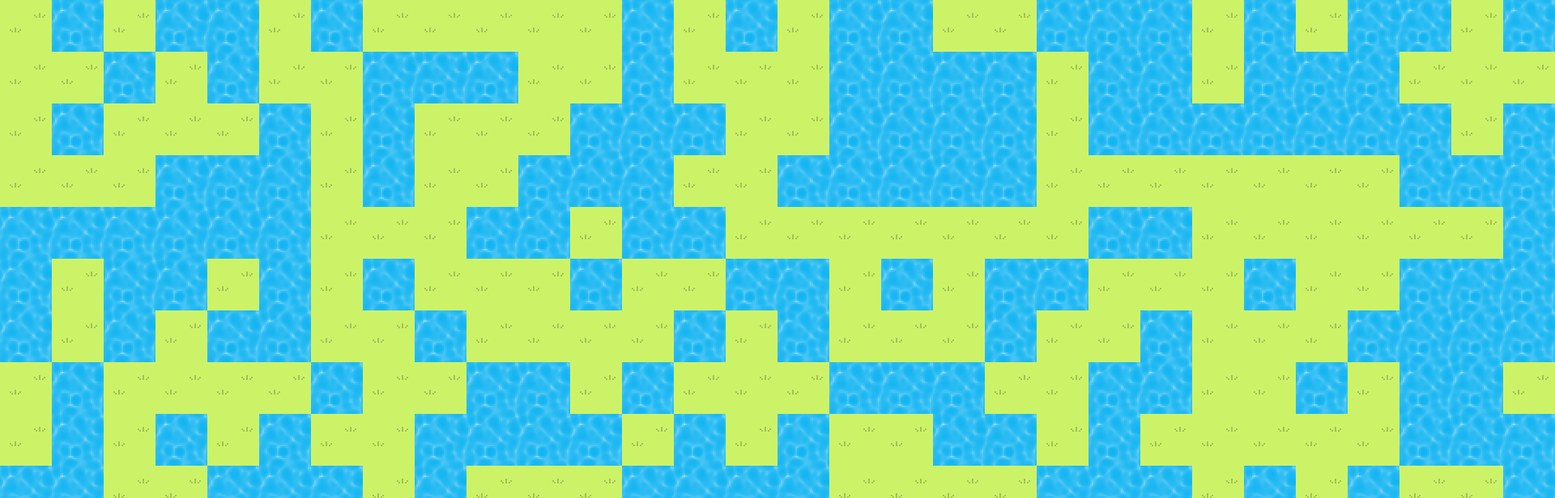
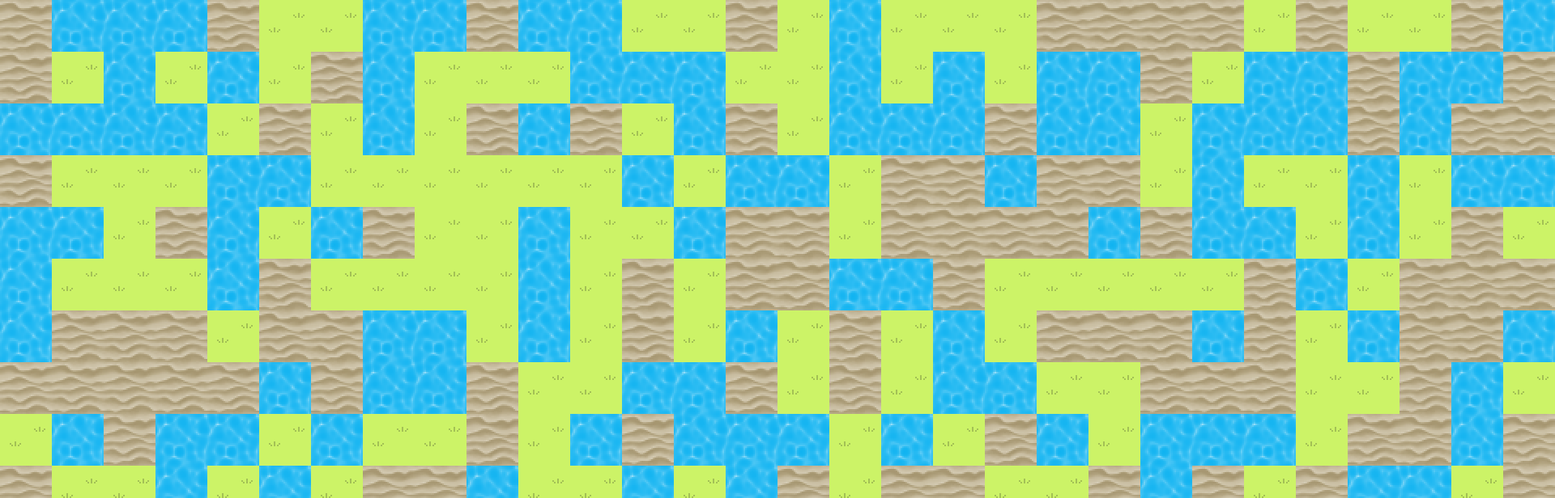
Before and after one commit to Eros0104/wave-function-collapse, a React (Create React App) app: page / in a window 1280 px wide. Shown: the top 616 px of the page at 81% size, 1920 px wide, since content can reach past the window. Built offline with nearby package versions, Linux system fonts and the light colour scheme.

Commit message:
feat: initial algorithm for wave function collapse

```diff
--- a/src/App.js
+++ b/src/App.js
@@ -1,19 +1,90 @@
 import Grass from "./components/Grass";
 import Water from "./components/Water";
-const rows = 32;
-const columns = 32;
+import Sand from "./components/Sand";
+const rows = 64;
+const columns = 64;
+
+const tileTypes = [
+  {
+    identifier: "grass",
+    Component: Grass,
+  },
+  {
+    identifier: "sand",
+    Component: Sand,
+  },
+  {
+    identifier: "water",
+    Component: Water,
+  },
+];
+
+function getRandomTile() {
+  return tileTypes[Math.floor(Math.random() * tileTypes.length)];
+}
 
 const generateTileMap = () => {
   const tileMap = [];
   for (let i = 0; i < rows; i++) {
     tileMap[i] = [];
     for (let j = 0; j < columns; j++) {
-      const randomBoolean = Math.random() < 0.5;
-      tileMap[i][j] = randomBoolean ? "grass" : "water";
+      tileMap[i][j] = null;
     }
   }
+
+  const startX = Math.floor(Math.random() * rows);
+  const startY = Math.floor(Math.random() * columns);
+
+  const startingTile = getRandomTile();
+  tileMap[startY][startX] = startingTile;
+
+  const queue = [{ x: startX, y: startY }];
+
+  while (queue.length > 0) {
+    const currentTile = queue.shift();
+
+    const neighbors = getNeighbors(currentTile.x, currentTile.y);
+
+    neighbors.forEach((neighbor) => {
+      if (tileMap[neighbor.y][neighbor.x] === null) {
+        const possibleTiles = getCandidateTiles(neighbor.x, neighbor.y);
+        const selectedTile = selectTile(possibleTiles);
+        tileMap[neighbor.y][neighbor.x] = selectedTile;
+        queue.push(neighbor);
+      }
+    });
+  }
+
   return tileMap;
 };
+
+function selectTile(candidates) {
+  let random = Math.floor(Math.random() * candidates.length);
+  return candidates[random];
+}
+
+function getNeighbors(x, y) {
+  const neighbors = [];
+  if (x > 0) neighbors.push({ x: x - 1, y });
+  if (x < rows - 1) neighbors.push({ x: x + 1, y });
+  if (y > 0) neighbors.push({ x, y: y - 1 });
+  if (y < columns - 1) neighbors.push({ x, y: y + 1 });
+  return neighbors;
+}
+
+function getCandidateTiles(x, y) {
+  const candidates = [];
+  tileTypes.forEach((tile) => {
+    if (tileFits(tile, x, y)) {
+      candidates.push(tile);
+    }
+  });
+  return candidates;
+}
+
+function tileFits(tile, x, y) {
+  return true;
+}
 
 function App() {
   const tileMap = generateTileMap();
@@ -21,7 +92,9 @@
     <div style={{ display: "flex", flexDirection: "column" }}>
       {tileMap.map((row) => (
         <div style={{ display: "flex" }}>
-          {row.map((column) => (column === "grass" ? <Grass /> : <Water />))}
+          {row.map(({ Component }) => (
+            <Component />
+          ))}
         </div>
       ))}
     </div>
--- /dev/null
+++ b/src/components/Sand.jsx
@@ -0,0 +1,7 @@
+import Tile from "./Tile";
+
+const Sand = () => {
+  return <Tile srcImg="sand-tile.png" />
+}
+
+export default Sand;
```
Also changed, not shown: public/sand-tile.png (added).
